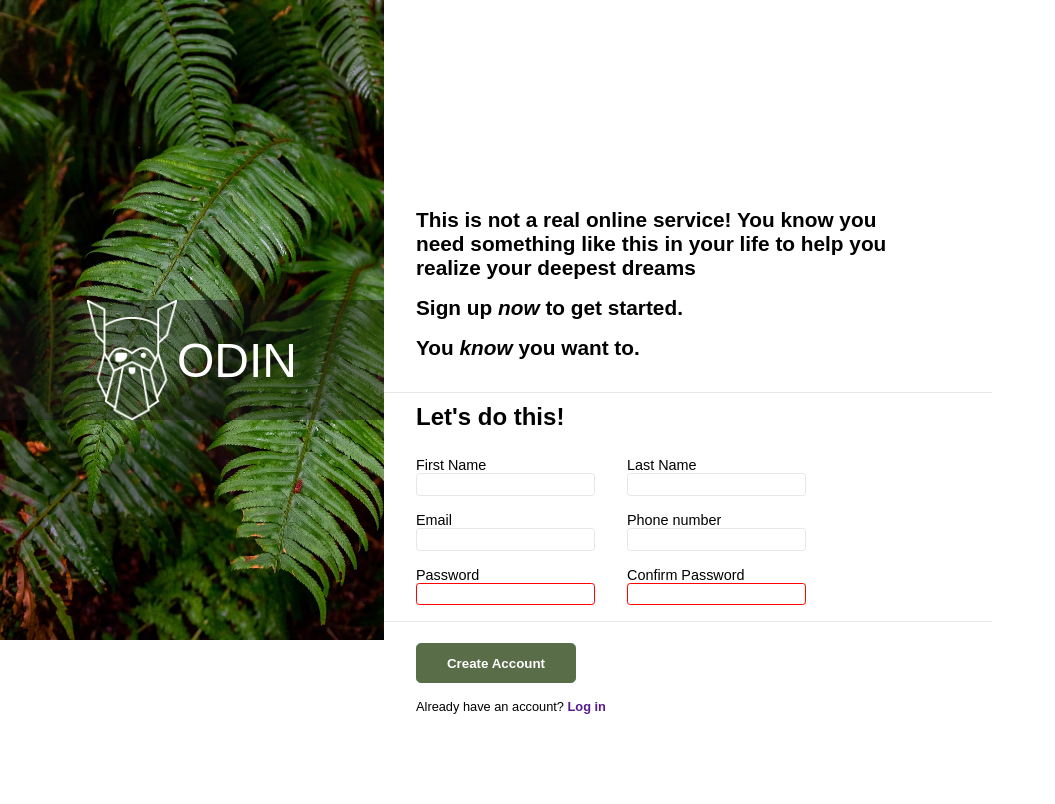
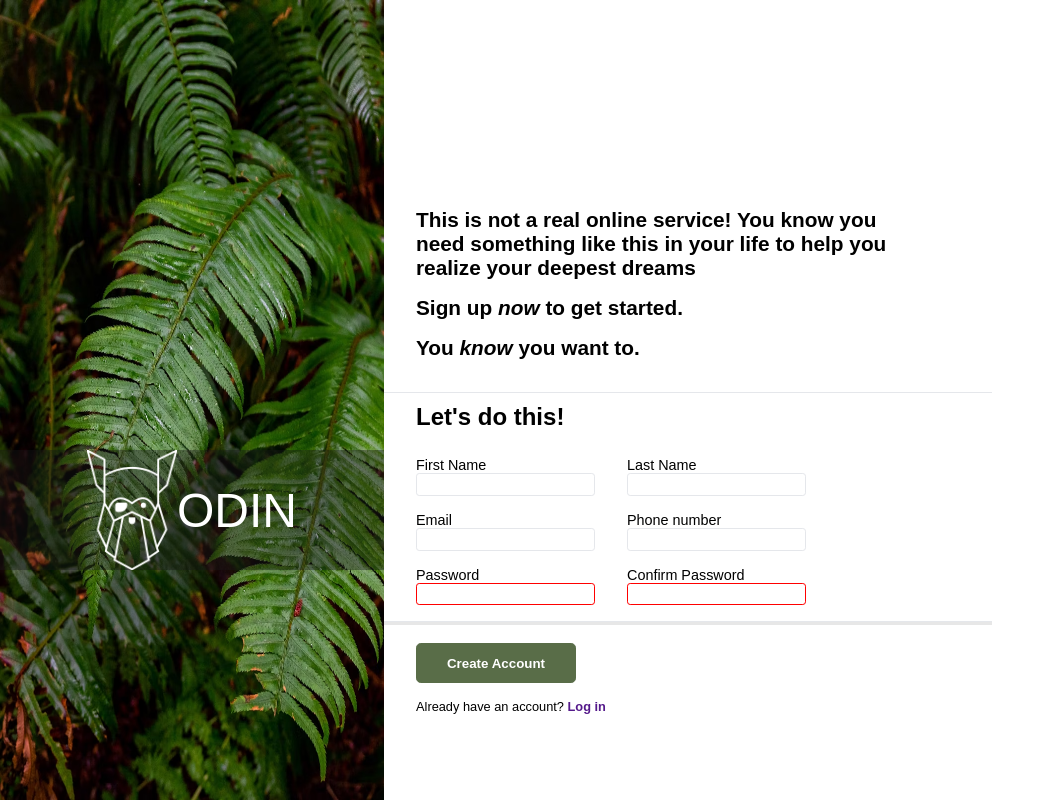
Before and after one commit to dennisfyren/Sign-up_form, a plain HTML site: page index.html in a window 1280 px wide. Shown: the whole page, without its empty margins (0-1055 px from the left). Drawn offline with Linux system fonts and the light colour scheme.

Commit message:
Fixed scaling issue

```diff
--- a/style.css
+++ b/style.css
@@ -27,6 +27,7 @@
     font-weight: 600;
     font-size: 1.3rem;
     margin-right: 4rem;
+
 }
 .content > p:first-of-type {
     margin-top: 10vh;
@@ -40,6 +41,7 @@
     line-height: 3rem;
     border-top: 1px solid var(--input-border);
     border-bottom: 1px solid var(--input-border);
+    box-shadow: 0px 3px rgba(133, 133, 133, 0.2);
 }
 .form {
     display: flex;
@@ -92,7 +94,7 @@ input:focus {
 #background {
     position: relative;
     width: 30vw;
-    height: calc(100vw /2);
+    height: 100vh;
     top: 0;
     left: 0;
 }
@@ -104,7 +106,7 @@ input:focus {
     align-items: center;
     color: white;
     z-index: 30;
-    top: 300px;
+    top: 450px;
     width: 30vw;
     justify-content: center;
 }
```
